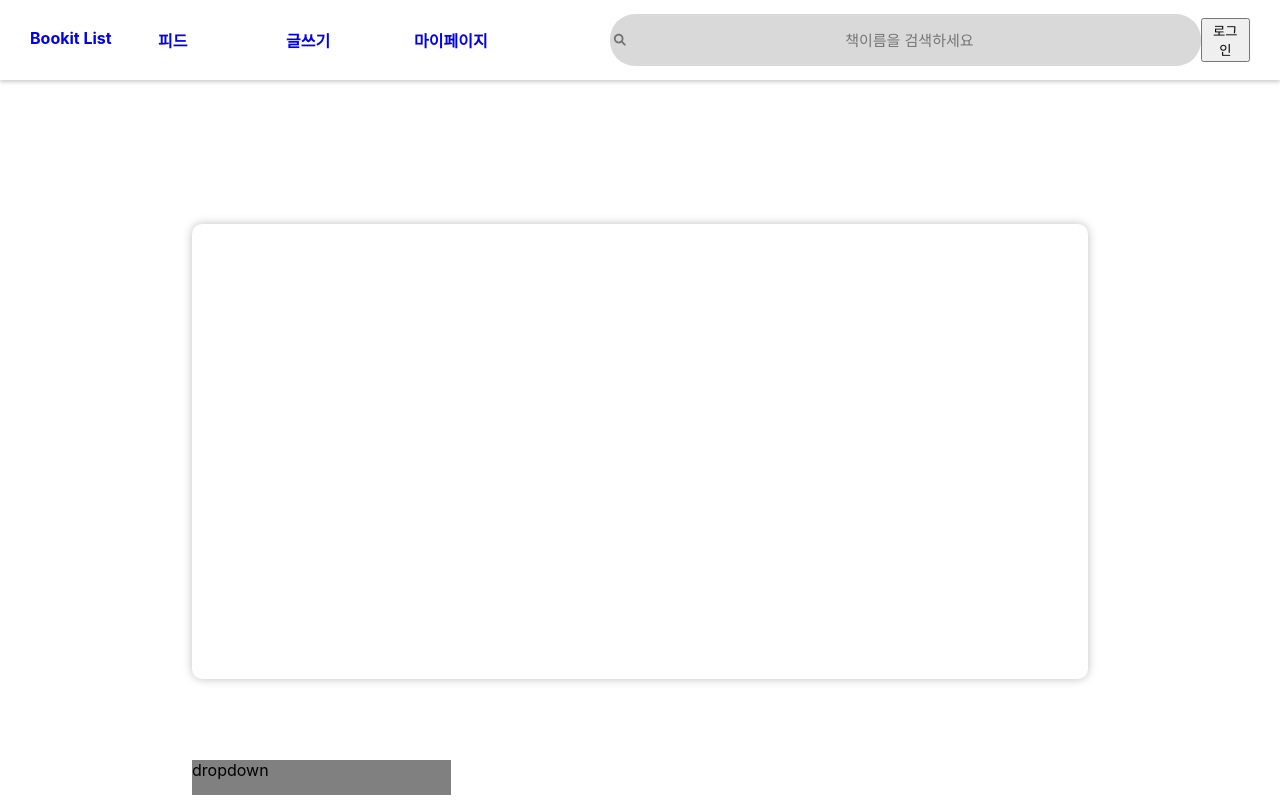
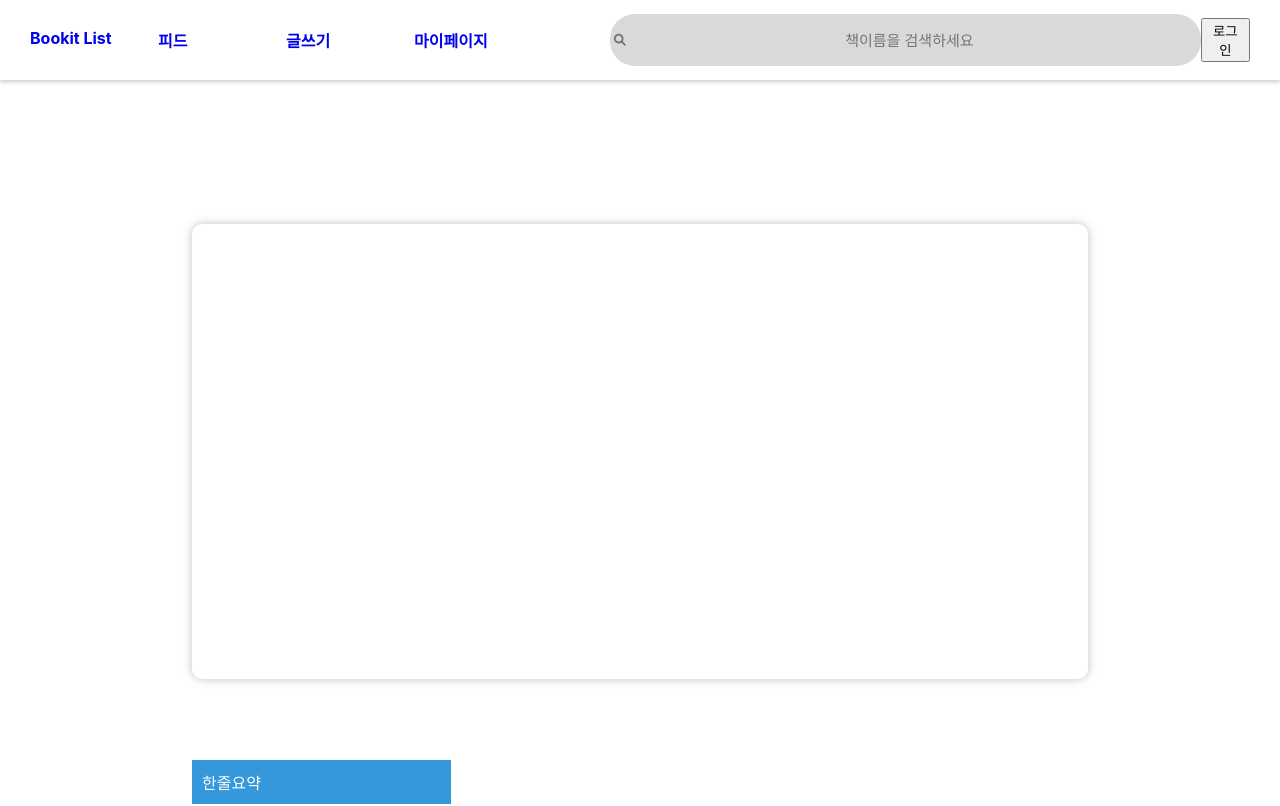
Before and after one commit to BookitList/BookitList_frontend, a React (Create React App) app: page /Writing in a window 1280 px wide. Shown: the top 806 px of the page. Built offline with nearby package versions, Linux system fonts and the light colour scheme.

Commit message:
Feat: 드롭다운에 따라 한줄요약, 포스트 보이게 기능 구현

```diff
--- a/src/pages/Writing/Writing.css
+++ b/src/pages/Writing/Writing.css
@@ -35,6 +35,8 @@
     display: flex;
     flex-direction: row;
     justify-content: flex-end;
+    margin-top: 33px;
+    margin-bottom: 100px;
   }
 
   .TemporaryStorage, .Registration{
@@ -49,3 +51,17 @@
     border: transparent;
 
   }
+
+  .PostTitle{
+    width: 100%;
+    height: 70px;
+    margin-top: 64px;
+    resize: none;
+  }
+
+  .PostContent{
+    width: 100%;
+    height: 540px;
+    margin-top: 53px;
+    resize: none;
+  }
--- a/src/pages/Writing/Writing.js
+++ b/src/pages/Writing/Writing.js
@@ -1,38 +1,79 @@
-import React from 'react';
+import React, { useState } from 'react';
 import './Writing.css';
 import Header from 'components/Header/Header';
+import Footer from 'components/Footer/Footer';
 import Dropdown from 'components/Dropdown/Dropdown';
-import Footer from 'components/Footer/Footer';
-import { useState } from 'react';
 
 const Writing = () => {
+  const [textValue, setTextValue] = useState("");
+  const [postTitle, setPostTitle] = useState("");
+  const [postContent, setPostContent] = useState("");
+  const [isOneLineWritingVisible, setIsOneLineWritingVisible] = useState(true);
+  const [isPostWritingVisible, setIsPostWritingVisible] = useState(false);
 
-    const [textValue, setTextValue] = useState("");
   const handleSetValue = (e) => {
     setTextValue(e.target.value);
+  };
+
+  const handleSetTitle = (e) => {
+    setPostTitle(e.target.value);
+  };
+
+  const handleSetContent = (e) => {
+    setPostContent(e.target.value);
+  };
+
+  const showOneLineWriting = () => {
+    setIsOneLineWritingVisible(true);
+    setIsPostWritingVisible(false);
+  };
+
+  const showPostWriting = () => {
+    setIsPostWritingVisible(true);
+    setIsOneLineWritingVisible(false);
   };
 
   return (
     <div className='Writing'>
       <Header />
       <div className='WritingContainer'>
-            <div className='SelectedBookContainer'>
-
-            </div>
-            <div className='Dropdown'>dropdown</div>
-            <textarea className='OneLineTextArea'
+        <div className='SelectedBookContainer'></div>
+        <Dropdown
+          toggleOneLineWriting={showOneLineWriting}
+          togglePostWriting={showPostWriting}
+        />
+        {isOneLineWritingVisible && (
+          <textarea
+            className='OneLineTextArea'
             value={textValue}
             onChange={(e) => handleSetValue(e)}
           ></textarea>
+        )}
+        {isPostWritingVisible && (
+          <div className='PostWriting'>
+          <textarea
+            className='PostTitle'
+            value={postTitle}
+            onChange={(e) => handleSetTitle(e)}
+            placeholder="제목을 입력하세요"
+          ></textarea>
+          <textarea
+            className='PostContent'
+            value={postContent}
+            onChange={(e) => handleSetContent(e)}
+            placeholder="내용을 입력하세요"
+          ></textarea>
+        </div>
+
+        )}
         <div className='ButtonContainer'>
           <button className='TemporaryStorage'>임시저장</button>
           <button className='Registration'>등록하기</button>
         </div>
       </div>
       <Footer />
+    </div>
+  );
+};
 
-    </div>
-  )
-}
-
-export default Writing
+export default Writing;
```
Lines whose indentation alone changed are shown as unchanged.
